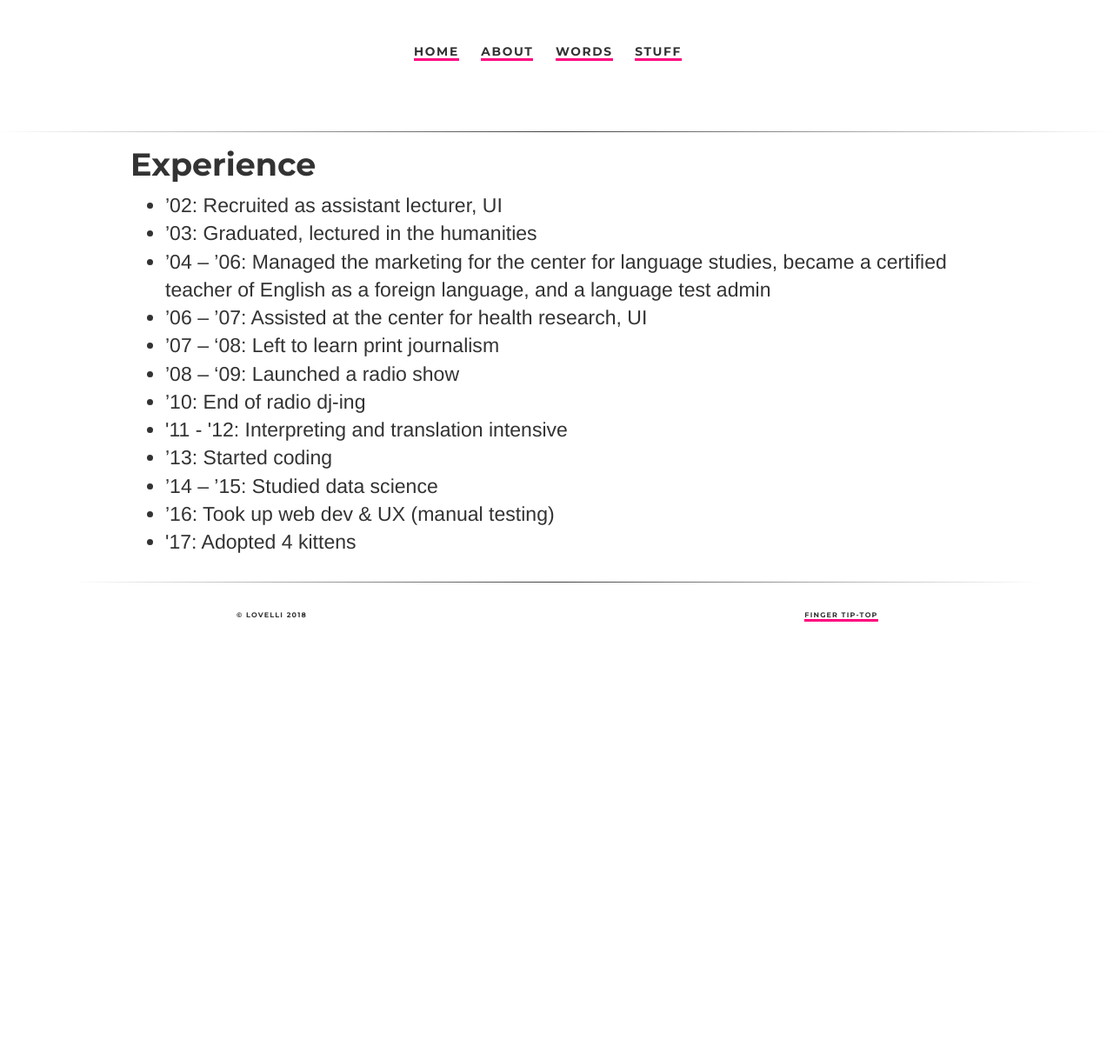
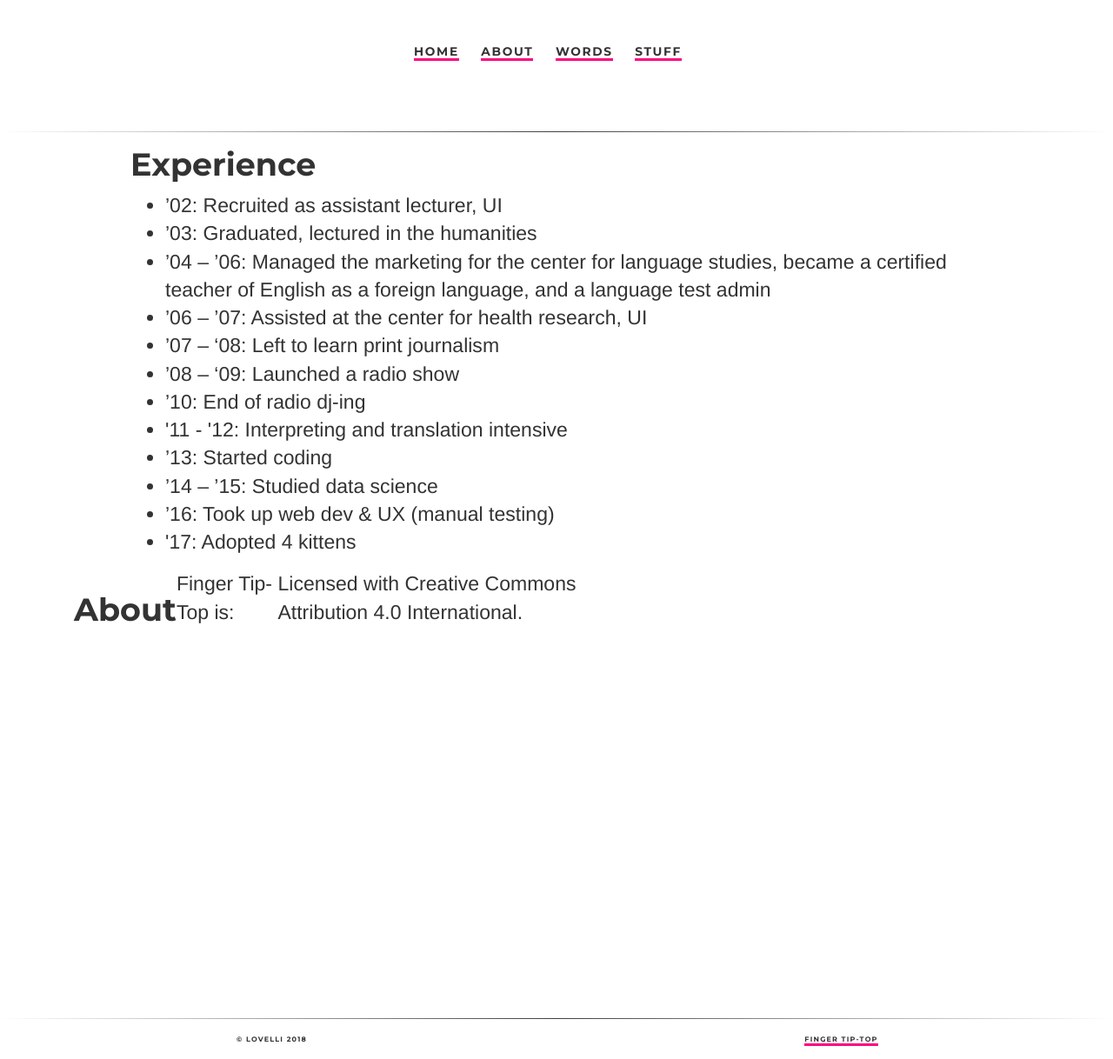
Before and after one commit to ariesti/ariesti.github.io, a Jekyll site: the page built from about/index.html, in a window 1280 px wide. Shown: the whole page at 87% size. Built offline with Jekyll 4.4.1, drawn with Linux system fonts in a browser that asks for light colours; before the commit the page ends 900 px from its top, so only the background shows below that.

Commit message:
Update index.html

```diff
--- a/about/index.html
+++ b/about/index.html
@@ -26,3 +26,10 @@ permalink: /about/
     </ul>
   </div>
 </div>
+<div class="content">
+  <h3 class="ex1">About</h3>
+    <p>Finger Tip-Top is:
+    <p>Licensed with Creative Commons Attribution 4.0 International.</p>
+  </div>
+
+</div>
```
